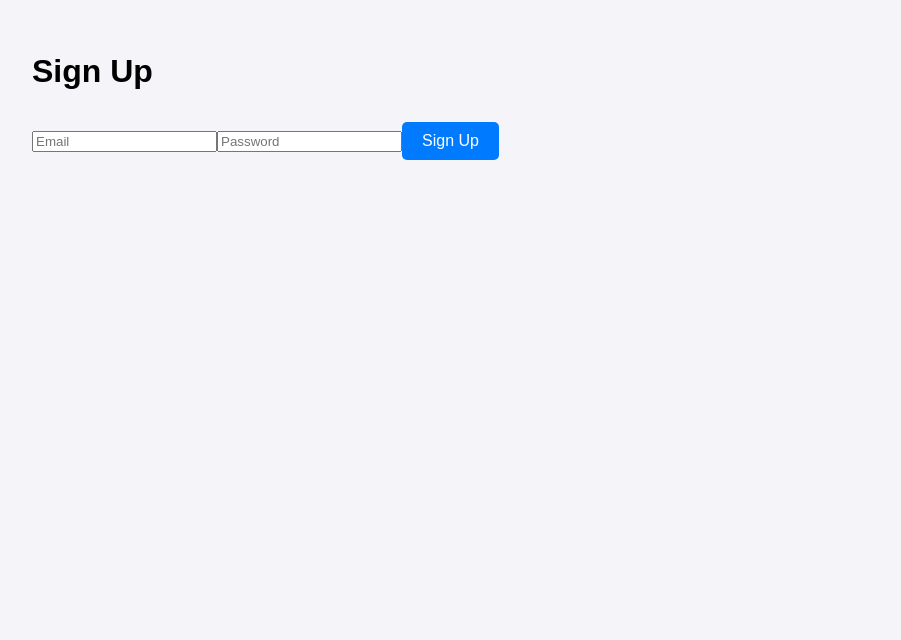
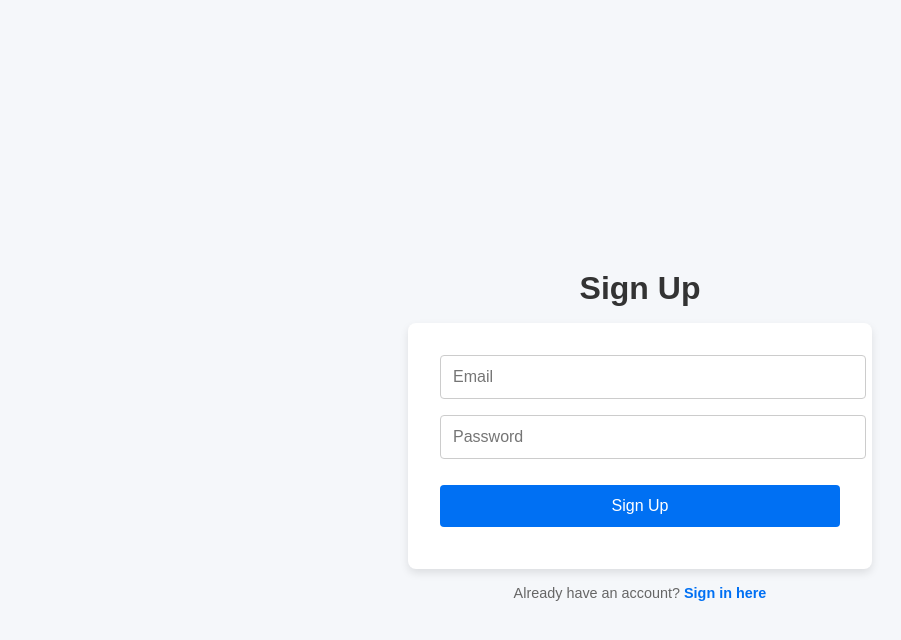
Before and after one commit to Aravsharma1/IntelliSearch, a Next.js app in the folder my-app/: page /auth/signup in a window 1280 px wide. Shown: the top 640 px of the page, without its empty margins (0-901 px from the left). Built offline with nearby package versions, Linux system fonts and the light colour scheme; no server answers.

Commit message:
finished user authentication using firebase, improved homepage and sign-in/sign-up UI

```diff
--- /dev/null
+++ b/my-app/app/auth/AuthPage.module.css
@@ -0,0 +1,89 @@
+/* app/auth/AuthPage.module.css */
+
+/* Container for the entire page */
+.authContainer {
+    display: flex;
+    flex-direction: column;
+    align-items: center;
+    justify-content: center;
+    height: 100vh;
+    background-color: #f5f7fa;
+    padding: 2rem;
+  }
+
+  /* Title styling */
+  .authTitle {
+    font-size: 2rem;
+    font-weight: bold;
+    color: #333;
+    margin-bottom: 1rem;
+  }
+
+  /* Form styling */
+  .authForm {
+    display: flex;
+    flex-direction: column;
+    gap: 1rem;
+    width: 100%;
+    max-width: 400px;
+    background-color: #fff;
+    padding: 2rem;
+    border-radius: 8px;
+    box-shadow: 0 4px 8px rgba(0, 0, 0, 0.1);
+  }
+
+  /* Input fields */
+  .authInput {
+    width: 100%;
+    padding: 0.75rem;
+    font-size: 1rem;
+    border: 1px solid #ccc;
+    border-radius: 4px;
+    outline: none;
+    transition: border-color 0.3s ease;
+  }
+
+  .authInput:focus {
+    border-color: #0070f3;
+  }
+
+  /* Submit button */
+  .authButton {
+    padding: 0.75rem 1.5rem;
+    font-size: 1rem;
+    color: #fff;
+    background-color: #0070f3;
+    border: none;
+    border-radius: 4px;
+    cursor: pointer;
+    transition: background-color 0.3s ease;
+  }
+
+  .authButton:hover {
+    background-color: #005bb5;
+  }
+
+  /* Error message */
+  .authError {
+    color: red;
+    font-size: 0.9rem;
+    margin-top: 0.5rem;
+    text-align: center;
+  }
+
+  /* Redirect link styling */
+  .redirectText {
+    margin-top: 1rem;
+    font-size: 0.9rem;
+    color: #666;
+  }
+
+  .redirectLink {
+    color: #0070f3;
+    text-decoration: none;
+    font-weight: bold;
+  }
+
+  .redirectLink:hover {
+    text-decoration: underline;
+  }
--- a/my-app/app/auth/signup/page.tsx
+++ b/my-app/app/auth/signup/page.tsx
@@ -6,7 +6,8 @@ import React, { useState } from "react";
 import { useRouter } from "next/navigation";
 import { getAuth, createUserWithEmailAndPassword } from "firebase/auth";
 import { initializeApp } from "firebase/app";
-import firebaseConfig from "@/app/firebaseConfig"
+import firebaseConfig from "@/app/firebaseConfig";
+import styles from "../AuthPage.module.css"; // Shared CSS with Sign In
 
 const app = initializeApp(firebaseConfig);
 const auth = getAuth(app);
@@ -21,21 +22,22 @@ export default function SignupPage() {
     e.preventDefault();
     try {
       await createUserWithEmailAndPassword(auth, email, password);
-      router.push("/"); // Redirect to homepage
+      router.push("/"); // Redirect to homepage after successful signup
     } catch (err: any) {
       setError(err.message);
     }
   };
 
   return (
-    <div style={{ padding: "2rem" }}>
-      <h1>Sign Up</h1>
-      <form onSubmit={handleSignup}>
+    <div className={styles.authContainer}>
+      <h1 className={styles.authTitle}>Sign Up</h1>
+      <form className={styles.authForm} onSubmit={handleSignup}>
         <input
           type="email"
           placeholder="Email"
           value={email}
           onChange={(e) => setEmail(e.target.value)}
+          className={styles.authInput}
           required
         />
         <input
@@ -43,11 +45,20 @@ export default function SignupPage() {
           placeholder="Password"
           value={password}
           onChange={(e) => setPassword(e.target.value)}
+          className={styles.authInput}
           required
         />
-        {error && <p style={{ color: "red" }}>{error}</p>}
-        <button type="submit">Sign Up</button>
+        {error && <p className={styles.authError}>{error}</p>}
+        <button type="submit" className={styles.authButton}>
+          Sign Up
+        </button>
       </form>
+      <p className={styles.redirectText}>
+        Already have an account?{" "}
+        <a href="/auth/signin" className={styles.redirectLink}>
+          Sign in here
+        </a>
+      </p>
     </div>
   );
 }
```
Also changed, not shown: my-app/app/HomePage.module.css (+36 -52 lines), my-app/app/auth/signin/page.tsx (+18 -8 lines), my-app/app/page.tsx (+10 -13 lines), my-app/middleware.ts (+6 -1 lines), 1 other file (tests, documents, lock files or other folders).
